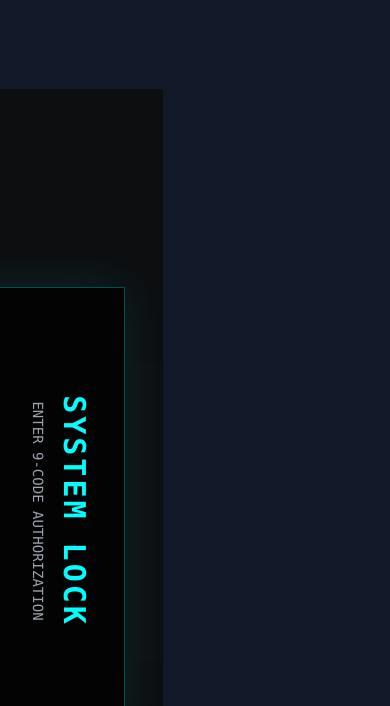
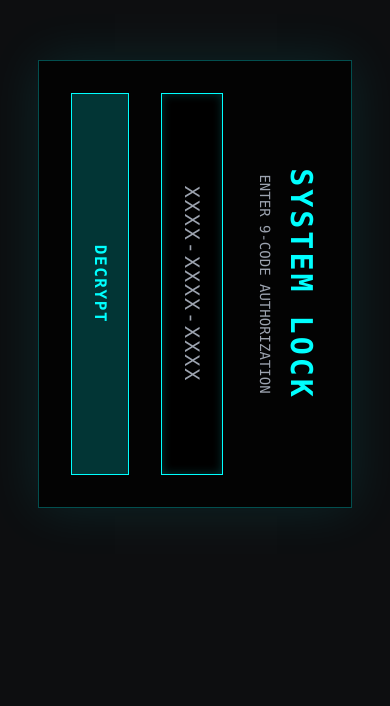
Before and after one commit to mhmdaqrshy533-lang/tankeel-galaxy_FXSgrDW, a React (Vite) app: page / in a window 390 px wide. Shown: the part 138-844 px from the top of the page. Built offline with nearby package versions, Linux system fonts and the light colour scheme.

Commit message:
refactor: replace CSS screen rotation with logic
Remove the CSS-based orientation lock and implement manual viewport swapping in the renderer to improve performance and compatibility.

```diff
--- a/App.tsx
+++ b/App.tsx
@@ -49,8 +49,14 @@ class GraphicEngine {
   }
 
   private init() {
+    let w = window.innerWidth;
+    let h = window.innerHeight;
+    if (w < h) {
+      [w, h] = [h, w];
+    }
+
     this.renderer = new THREE.WebGLRenderer({ canvas: this.canvas, antialias: true, powerPreference: "high-performance" });
-    this.renderer.setSize(window.innerWidth, window.innerHeight);
+    this.renderer.setSize(w, h);
     this.renderer.setPixelRatio(Math.min(window.devicePixelRatio, 2));
     this.renderer.autoClear = false;
 
@@ -59,11 +65,11 @@ class GraphicEngine {
     // Dark brown/reddish sci-fi planetary fog fitting the theme
     this.scene.fog = new THREE.FogExp2(0x1a1512, 0.0003);
 
-    this.camera = new THREE.PerspectiveCamera(60, window.innerWidth / window.innerHeight, 0.1, 25000);
+    this.camera = new THREE.PerspectiveCamera(60, w / h, 0.1, 25000);
     this.camera.position.set(0, 50, 0);
 
     this.fgScene = new THREE.Scene();
-    this.fgCamera = new THREE.PerspectiveCamera(60, window.innerWidth / window.innerHeight, 0.1, 100);
+    this.fgCamera = new THREE.PerspectiveCamera(60, w / h, 0.1, 100);
     this.fgCamera.position.set(0, 5, 15);
     this.fgCamera.lookAt(0, 0, 0);
 
@@ -343,8 +349,11 @@ class GraphicEngine {
   };
 
   private onWindowResize = () => {
-    const w = window.innerWidth;
-    const h = window.innerHeight;
+    let w = window.innerWidth;
+    let h = window.innerHeight;
+    if (w < h) {
+      [w, h] = [h, w];
+    }
     this.renderer.setSize(w, h);
     this.camera.aspect = w / h;
     this.camera.updateProjectionMatrix();
@@ -449,7 +458,7 @@ export default function App() {
   const resetJoyRight = () => engineRef.current?.setInput({ roll: 0, pitch: 0 });
 
   return (
-    <div className="w-full h-screen bg-[#0D0E10] text-white overflow-hidden select-none touch-none font-mono">
+    <div id="app-root" className="w-full h-full bg-[#0D0E10] text-white overflow-hidden select-none touch-none font-mono relative">
 
       {appState === 'AUTH' && (
         <div className="absolute inset-0 flex flex-col items-center justify-center bg-[#0D0E10] z-50 p-6">
@@ -562,22 +571,40 @@ export default function App() {
       )}
 
       <style>{`
+        html, body, #root {
+          width: 100vw !important;
+          height: 100vh !important;
+          margin: 0 !important;
+          padding: 0 !important;
+          overflow: hidden !important;
+          background-color: #0D0E10;
+        }
+
+        #app-root {
+          width: 100vw;
+          height: 100vh;
+          position: absolute;
+          left: 0;
+          top: 0;
+        }
+
         .animate-spin-slow {
           animation: spin 20s linear infinite;
         }
+
         @keyframes spin {
           from { transform: rotate(0deg); }
           to { transform: rotate(360deg); }
         }
+
         @media screen and (orientation: portrait) {
-            .force-landscape {
-                transform: rotate(-90deg);
-                transform-origin: left top;
+            #app-root {
                 width: 100vh !important;
                 height: 100vw !important;
                 position: absolute;
-                top: 100%;
-                left: 0;
+                left: 50% !important;
+                top: 50% !important;
+                transform: translate(-50%, -50%) rotate(90deg) !important;
             }
         }
       `}</style>
--- a/index.css
+++ b/index.css
@@ -5,22 +5,7 @@
   --font-mono: "JetBrains Mono", ui-monospace, SFMono-Regular, monospace;
 }
 
-/* Strict Horizontal Mode (Landscape) */
-@media screen and (orientation: portrait) {
 
-  body {
-    transform: rotate(90deg);
-    transform-origin: 50vw 50vw;
-    width: 100vh;
-    height: 100vw;
-    position: fixed;
-    top: 50vh;
-    left: 50vw;
-    margin-top: -50vw;
-    margin-left: -50vh;
-    overflow: hidden;
-  }
-}
 
 @keyframes shake {
   0% { transform: translate(1px, 1px) rotate(0deg); }
```
